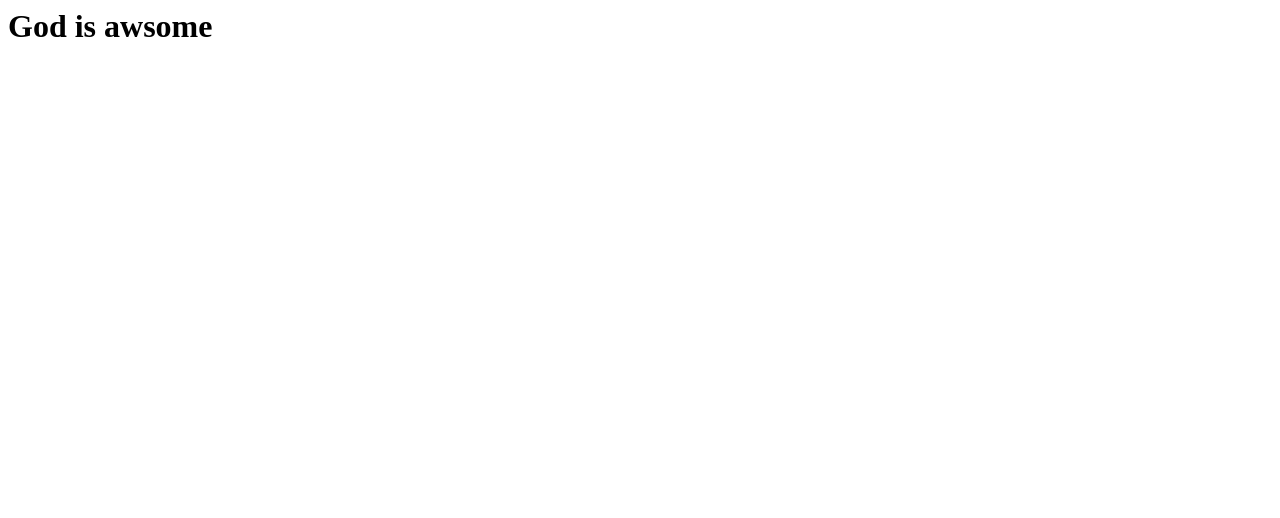
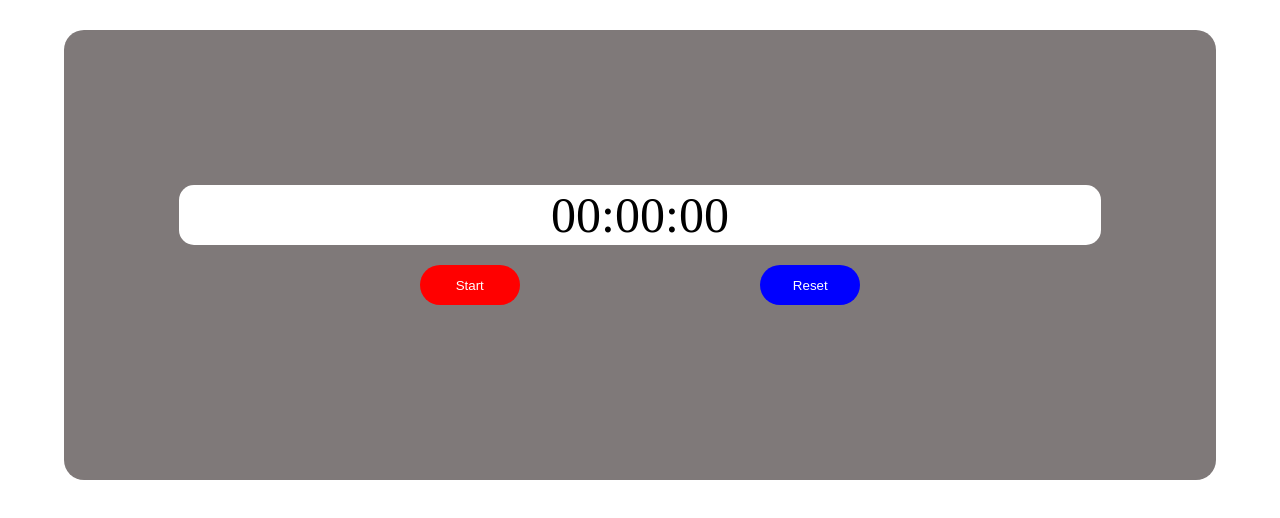
Before and after one commit to roanidev/ruthtechnologies, a plain HTML site: page index.html in a window 1280 px wide. Drawn offline with Linux system fonts and the light colour scheme.

Commit message:
i designed a stopwatch app

```diff
--- a/index.html
+++ b/index.html
@@ -1 +1,30 @@
-<h1>God is awsome</h1>
+<html lang="en">
+<head>
+    <meta charset="UTF-8">
+    <meta http-equiv="X-UA-Compatible" content="IE=edge">
+    <meta name="viewport" content="width=device-width, initial-scale=1.0">
+    <link rel="stylesheet" type="text/css" href="style.css"/>
+    <title>stop watch2</title>
+</head>
+<body>
+    <div id="container">
+        <div id="content">
+            <div id="display">
+                00:00:00
+            </div>
+
+            <div class="buttons">
+                <button id="startStop" onclick="startStop()">Start</button>
+                <button id="reset" onclick="reset()">Reset</button>
+            </div>
+        </div>
+    </div>
+
+
+
+
+
+
+<script src="script.js"></script>
+</body>
+</html>
--- /dev/null
+++ b/script.js
@@ -0,0 +1,85 @@
+// SET VARIABLES TO HOLD TIME VALUE
+let seconds =0;
+let minutes =0;
+let hours =0;
+
+// SET VARIABLES TO HOLD DISPLAY VALUE
+let displaySeconds =0;
+let displayMinutes =0;
+let displayHours =0;
+
+
+// Define var to hold setInterval() function
+let interval = null;
+
+// Define var to hold stopwatch status
+let status = "stopped";
+
+
+
+
+// CREATE A STOPWATCH Function(I.E A LOGIC TO DETERMINE WHEN TO INCREAMENT THE NEXT IDBCursorWithValue.)
+function stopwatch(){
+    seconds++;
+
+    // logic to determine when to increament the next value.
+if (seconds / 60 === 1){
+    seconds =0;
+    minutes++;
+
+if(minutes / 60 === 1){
+    minutes=0
+    hours++;
+}
+}
+//  if seconds, minutes, and hours are only one digit, add a leading 0 to the value
+if(seconds < 10){
+    displaySeconds = "0" + seconds.toString();
+}
+else{
+    displaySeconds = seconds;
+}
+
+
+
+if(minutes <10){
+    displayMinutes = "0" + minutes.toString();
+}else{
+    displayMinutes = minutes;
+}
+
+
+
+if(hours < 10){
+        displayHours = "0" + hours.toString();
+    }else{
+        displayHours = hours;
+    }
+    // display updates time to users
+    document.getElementById("display").innerHTML = displayHours+ ":" + displayMinutes+ ":" + displaySeconds;
+}
+
+function startStop(){
+    if(status === "stopped"){
+
+        // start the stopwatch (by calling the setInterval() function)
+        interval = window.setInterval(stopwatch, 10);
+        document.getElementById("startStop").innerHTML = "Stop" ;
+        status = "started";
+    }
+    else{
+        window.clearInterval(interval);
+        document.getElementById("startStop").innerHTML = "Start";
+        status = "stopped";
+    }
+}
+//   function to reset the stopwatch
+function reset(){
+
+    window.clearInterval(interval);
+    seconds = 0;
+    minutes = 0;
+    hours = 0;
+    document.getElementById("display").innerHTML = "00:00:00";
+    document.getElementById("startStop").innerHTML = "Start";
+}
--- /dev/null
+++ b/style.css
@@ -0,0 +1,64 @@
+body{
+    width:100%;
+    height:100%;
+    padding: 0;
+    margin: 0;
+}
+
+#container{
+    width:100%;
+    height: 100%;
+    display: flex;
+    justify-content: center;
+
+}
+
+#content{
+width: 90%;
+height: 450px;
+display: flex;
+flex-direction: column;
+margin-top: 30px;
+align-items: center;
+justify-content: center;
+border-radius: 20px;
+background-color: rgb(127, 121, 121);
+}
+
+#display{
+   width: 80%;
+   height: 60px;
+   display: flex;
+   background-color: white;
+   border-radius: 15px;
+   align-items: center;
+   justify-content: center;
+   font-size: 50px;
+
+}
+
+.buttons{
+    width: 80%;
+    height: 80px;
+    display: flex;
+    /* background-color: whitesmoke; */
+    justify-content: space-evenly;
+    align-items: center;
+}
+
+#startstop{
+    width: 100px;
+    height: 40px;
+    border-radius: 50px;
+    background-color: red;
+    border: 0;
+    color: white;
+}
+#reset{
+    width: 100px;
+    height: 40px;
+    border-radius: 50px;
+    background-color: blue;
+    border: 0;
+    color: white;
+}
```
Also changed, not shown: x.js (deleted).
